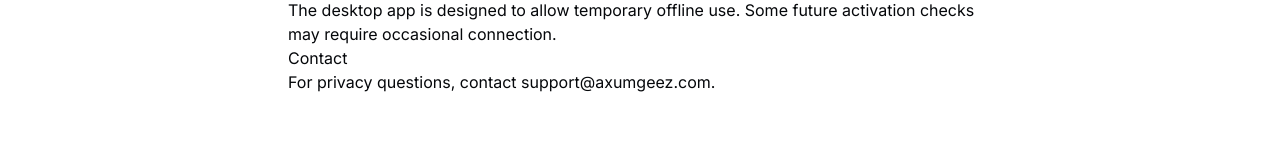
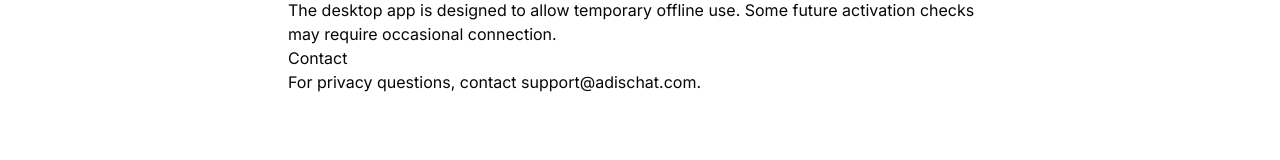
Before and after one commit to aliyukinfe/axumgeez, a Next.js app: page /privacy in a window 1280 px wide. Shown: the part 459-619 px from the top of the page. Built offline with nearby package versions, Linux system fonts and the light colour scheme.

Commit message:
Update AxumGeez contact email and site URL

```diff
--- a/app/layout.tsx
+++ b/app/layout.tsx
@@ -8,7 +8,7 @@
 const inter = Inter({ subsets: ["latin"], variable: "--font-inter" });
 
 export const metadata: Metadata = {
-  metadataBase: new URL("https://axumgeez.com"),
+  metadataBase: new URL("https://axumgeez.adischat.com"),
   title: {
     default: "AxumGeez | Smart Amharic typing software for Windows",
     template: "%s | AxumGeez"
@@ -19,7 +19,7 @@
   openGraph: {
     title: "AxumGeez",
     description: "Smart Amharic typing software for Windows.",
-    url: "https://axumgeez.com",
+    url: "https://axumgeez.adischat.com",
     siteName: "AxumGeez",
     images: [{ url: "/brand/og-image.png", width: 1200, height: 630, alt: "AxumGeez website preview" }],
     locale: "en_US",
--- a/app/privacy/page.tsx
+++ b/app/privacy/page.tsx
@@ -20,7 +20,7 @@
           <h2>Offline use</h2>
           <p>The desktop app is designed to allow temporary offline use. Some future activation checks may require occasional connection.</p>
           <h2>Contact</h2>
-          <p>For privacy questions, contact support@axumgeez.com.</p>
+          <p>For privacy questions, contact support@adischat.com.</p>
         </div>
       </article>
     </main>
--- a/app/support/page.tsx
+++ b/app/support/page.tsx
@@ -19,7 +19,7 @@
           <h1 className="mt-3 text-4xl font-black text-ink sm:text-5xl">We can help you type with confidence.</h1>
           <p className="mt-5 text-lg leading-8 text-ink/68">Send a message about installation, typing behavior, activation, or keyboard layout questions.</p>
           <div className="mt-8 space-y-4 text-sm font-semibold text-ink/72">
-            <p className="flex items-center gap-3"><Mail className="h-5 w-5 text-blue-primary" aria-hidden="true" /> support@axumgeez.com</p>
+            <p className="flex items-center gap-3"><Mail className="h-5 w-5 text-blue-primary" aria-hidden="true" /> support@adischat.com</p>
             <p className="flex items-center gap-3"><Phone className="h-5 w-5 text-blue-primary" aria-hidden="true" /> Phone support coming soon</p>
           </div>
         </div>
```
Also changed, not shown: 1 other file (tests, documents, lock files or other folders).
